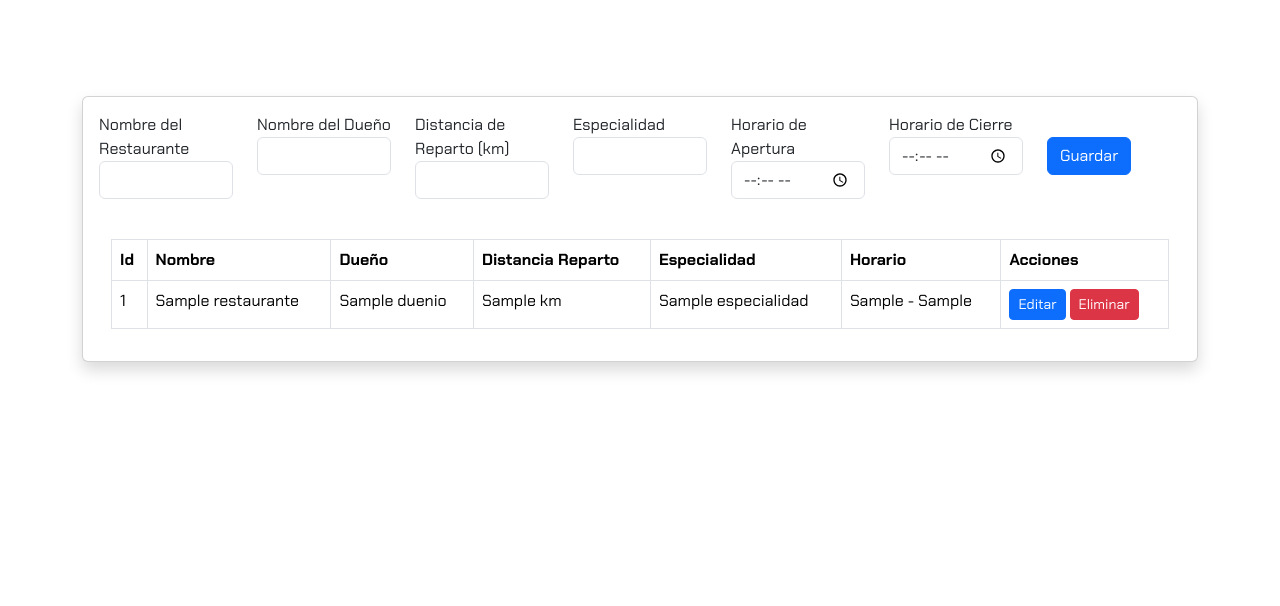
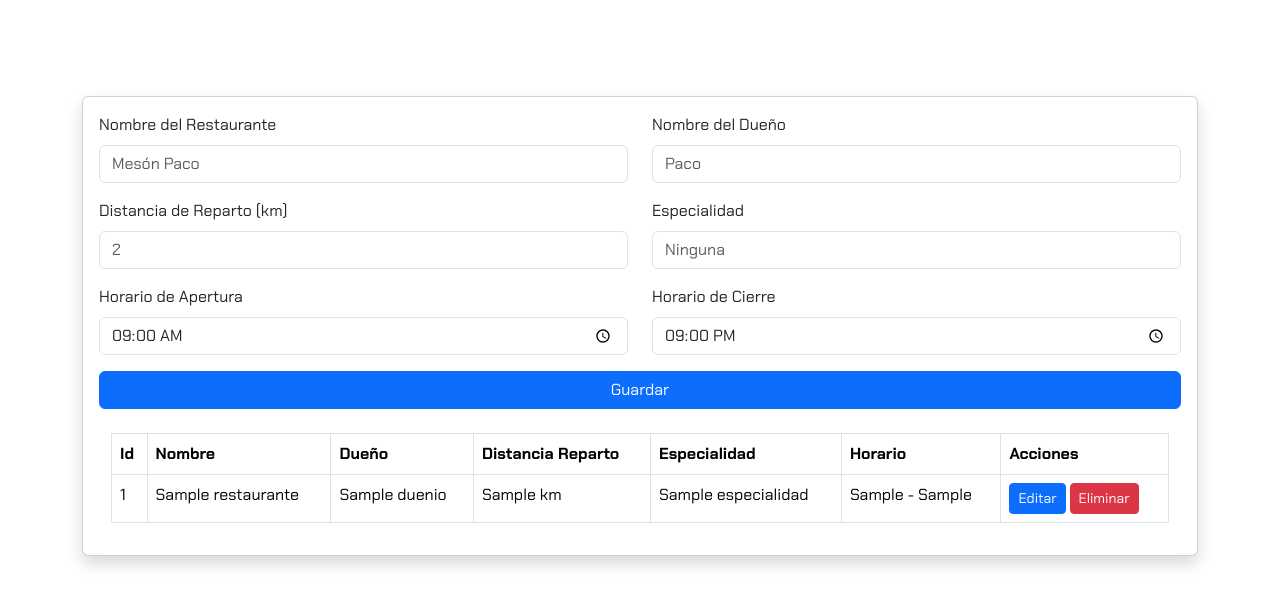
Before and after one commit to canomelero/Sistema_de_reparto_alimentacion, a Flask app: template templates/restaurante/restaurante.html in a window 1280 px wide. Shown: the part 152-758 px from the top of the page. Run offline with Flask 3, Linux system fonts and the light colour scheme; the template is opened without the code that fills it: most values are stand-ins (such as "Sample title", 1, 10 or a date in 2020); parts of the project's set-up code (start-up, migrations or seed data) failed here and were passed over; some web fonts are replaced.

Commit message:
Realizada pequeñas modificaciones al starter.sh y restaurante.html

```diff
--- a/templates/restaurante/restaurante.html
+++ b/templates/restaurante/restaurante.html
@@ -7,34 +7,44 @@
             <!-- Formulario para agregar un nuevo restaurante -->
             <form action="/restaurante/add" method="POST">
                 <div class="row mb-3">
-                    <div class="col">
-                        <label>Nombre del Restaurante</label>
-                        <input type="text" class="form-control mb-3" name="restaurante" required>
+                    <div class="col-md-6">
+                        <label for="restaurante" class="form-label">Nombre del Restaurante</label>
+                        <input type="text" class="form-control" id="restaurante" name="restaurante"
+                            placeholder="Mesón Paco">
                     </div>
-                    <div class="col">
-                        <label>Nombre del Dueño</label>
-                        <input type="text" class="form-control mb-3" name="duenio" required>
+                    <div class="col-md-6">
+                        <label for="duenio" class="form-label">Nombre del Dueño</label>
+                        <input type="text" class="form-control" id="duenio" name="duenio" placeholder="Paco">
                     </div>
-                    <div class="col">
-                        <label>Distancia de Reparto (km)</label>
-                        <input type="number" class="form-control mb-3" name="distancia_reparto" min="0" step="0.1"
-                            required>
+                </div>
+
+                <div class="row mb-3">
+                    <div class="col-md-6">
+                        <label for="distancia_reparto" class="form-label">Distancia de Reparto (km)</label>
+                        <input type="number" class="form-control" id="distancia_reparto" name="distancia_reparto"
+                            min="0" step="0.1" placeholder="2">
                     </div>
-                    <div class="col">
-                        <label>Especialidad</label>
-                        <input type="text" class="form-control mb-3" name="especialidad" required>
+                    <div class="col-md-6">
+                        <label for="especialidad" class="form-label">Especialidad</label>
+                        <input type="text" class="form-control" id="especialidad" name="especialidad"
+                            placeholder="Ninguna">
                     </div>
-                    <div class="col">
-                        <label>Horario de Apertura</label>
-                        <input type="time" class="form-control mb-3" name="horario_apertura" required>
+                </div>
+
+                <div class="row mb-3">
+                    <div class="col-md-6">
+                        <label for="horario_apertura" class="form-label">Horario de Apertura</label>
+                        <input type="time" class="form-control" id="horario_apertura" name="horario_apertura"
+                            value="09:00">
                     </div>
-                    <div class="col">
-                        <label>Horario de Cierre</label>
-                        <input type="time" class="form-control mb-3" name="horario_cierre" required>
+                    <div class="col-md-6">
+                        <label for="horario_cierre" class="form-label">Horario de Cierre</label>
+                        <input type="time" class="form-control" id="horario_cierre" name="horario_cierre" value="21:00">
                     </div>
-                    <div class="col">
-                        <button class="btn btn-primary mb-3 mt-4" type="submit">Guardar</button>
-                    </div>
+                </div>
+
+                <div class="d-grid gap-2">
+                    <button class="btn btn-primary" type="submit">Guardar</button>
                 </div>
             </form>
 
--- a/templates/restaurante/tablas_restaurantes.html
+++ b/templates/restaurante/tablas_restaurantes.html
@@ -49,22 +49,22 @@
                             <form action="/restaurante/actualizar/{{ restaurante.id }}" method="POST">
                                 <label>Nombre del Restaurante</label>
                                 <input type="text" class="form-control mb-3" name="restaurante"
-                                    value="{{ restaurante.nombre }}" required>
+                                    value="{{ restaurante.nombre }}">
                                 <label>Nombre del Dueño</label>
                                 <input type="text" class="form-control mb-3" name="duenio"
-                                    value="{{ restaurante.duenio }}" required>
+                                    value="{{ restaurante.duenio }}">
                                 <label>Distancia de Reparto</label>
                                 <input type="number" class="form-control mb-3" name="distancia_reparto"
-                                    value="{{ restaurante.distancia_reparto }}" required>
+                                    value="{{ restaurante.distancia_reparto }}">
                                 <label>Especialidad</label>
                                 <input type="text" class="form-control mb-3" name="especialidad"
-                                    value="{{ restaurante.especialidad }}" required>
+                                    value="{{ restaurante.especialidad }}">
                                 <label>Horario de Apertura</label>
                                 <input type="time" class="form-control mb-3" name="horario_apertura"
-                                    value="{{ restaurante.horario_apertura }}" required>
+                                    value="{{ restaurante.horario_apertura }}">
                                 <label>Horario de Cierre</label>
                                 <input type="time" class="form-control mb-3" name="horario_cierre"
-                                    value="{{ restaurante.horario_cierre }}" required>
+                                    value="{{ restaurante.horario_cierre }}">
 
                                 <div class="modal-footer">
                                     <button type="submit" class="btn btn-primary">Guardar</button>
```
Also changed, not shown: sql/schemas/restaurante.sql (+6 -5 lines), src/restaurante.py (+18 -14 lines), 1 other file.
